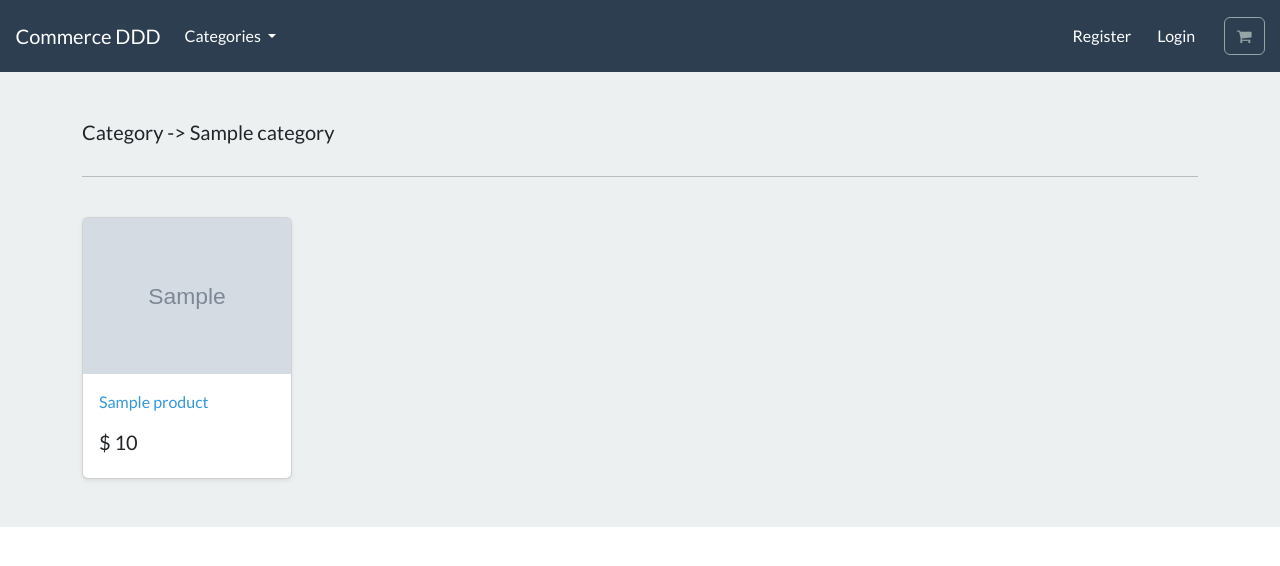
After one commit to Cell6969/django-ecommerce, a Django app: template ecom/store/templates/store/list-category.html in a window 1280 px wide. The commit adds this page. Shown: the top 566 px of the page. Run offline with Django 3.2, Linux system fonts and the light colour scheme; the template is opened without the code that fills it: most values are stand-ins (such as "Sample title", 1, 10 or a date in 2020); grey boxes marked "Sample" are stand-in pictures; some libraries are stand-ins or nearby versions.

Commit message:
add : page product filtered by category

```diff
--- a/ecom/store/models.py
+++ b/ecom/store/models.py
@@ -17,6 +17,9 @@ class Category (models.Model):
 
     def __str__(self):
         return self.name
+
+    def get_absolute_url(self):
+        return reverse('list-category', args=[self.slug])
 
 
 class Product (models.Model):
--- a/ecom/store/templates/store/base.html
+++ b/ecom/store/templates/store/base.html
@@ -80,7 +80,7 @@
             </li>
             {% for category in categories %}
             <li>
-              <a class="dropdown-item" href="">{{category.name | capfirst}}</a>
+              <a class="dropdown-item" href="{{category.get_absolute_url}}">{{category.name | capfirst}}</a>
             </li>
             {% endfor %}
           </ul>
--- /dev/null
+++ b/ecom/store/templates/store/list-category.html
@@ -0,0 +1,42 @@
+{% extends "./base.html" %} {% load static %} {% block content %}
+
+<main>
+  <div class="album py-5 bg-light">
+    <div class="container">
+      <div class="pb-3 h5">Category -> {{category.name}}</div>
+
+      <hr />
+
+      <br />
+
+      <div class="row row-cols-1 row-cols-sm-2 row-cols-md-5 g-3">
+        <!-- for product in products -->
+        {% for product in products %}
+        <div class="col">
+          <div class="card shadow-sm">
+            <img class="img-fluid" alt="Responsive image" src="{{product.image.url}}" />
+
+            <div class="card-body">
+              <p class="card-text">
+                <a class="text-info text-decoration-none" href="{{product.get_absolute_url}}">
+                  <!-- product title --> {{product.title |capfirst}}
+                </a>
+              </p>
+              <div class="d-flex justify-content-between align-items-center">
+                <h5>
+                  $ {{product.price}}
+                  <!-- product price -->
+                </h5>
+              </div>
+            </div>
+          </div>
+        </div>
+        {% endfor %}
+
+        <!-- end for -->
+      </div>
+    </div>
+  </div>
+</main>
+
+{% endblock %}
```
Also changed, not shown: ecom/store/urls.py (+7 -1 lines), ecom/store/views.py (+14 -2 lines).
